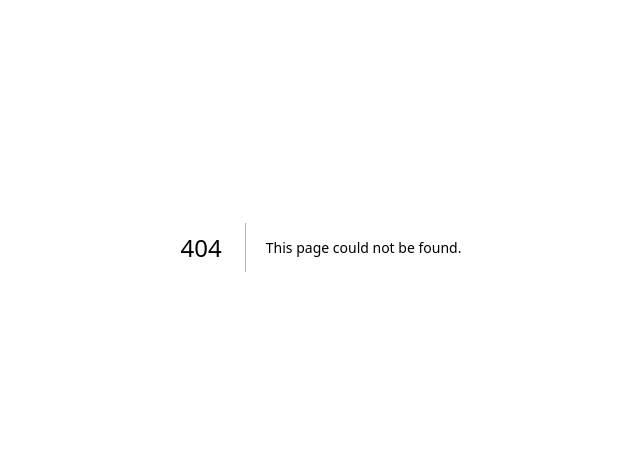
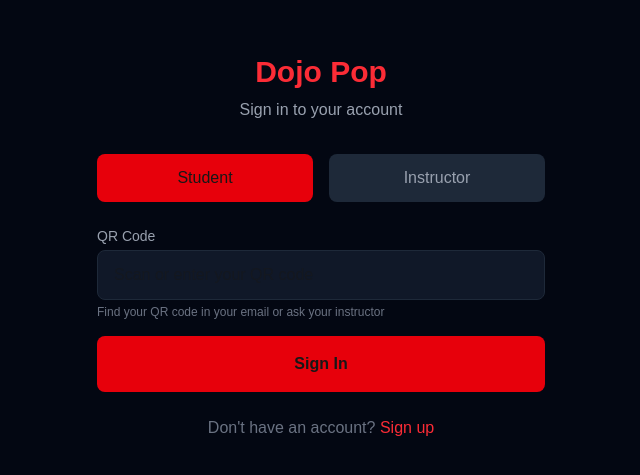
Before and after one commit to Z0rlord/dojopop.xyz, a Next.js app: page /login in a window 1280 px wide. Before the commit this address had no page. Shown: the part 153-628 px from the top of the page, without its empty margins (319-959 px from the left). Built offline with nearby package versions, Linux system fonts and the light colour scheme.

Commit message:
Add NextAuth authentication with QR code login for students and email/password for instructors

```diff
--- a/package.json
+++ b/package.json
@@ -3,7 +3,7 @@
   "version": "0.1.0",
   "private": true,
   "scripts": {
-    "dev": "next dev",
+    "dev": "next dev -H 0.0.0.0",
     "build": "next build",
     "start": "next start",
     "lint": "eslint",
@@ -13,8 +13,10 @@
     "@crossmint/client-sdk-react-ui": "^2.6.17",
     "@prisma/client": "^6.19.2",
     "@yudiel/react-qr-scanner": "^2.5.1",
+    "bcryptjs": "^3.0.3",
     "googleapis": "^171.4.0",
     "next": "16.1.6",
+    "next-auth": "^4.24.13",
     "next-pwa": "^5.6.0",
     "prisma": "^6.19.2",
     "qrcode": "^1.5.4",
--- /dev/null
+++ b/src/app/api/auth/[...nextauth]/route.ts
@@ -0,0 +1,6 @@
+import NextAuth from "next-auth";
+import { authOptions } from "@/lib/auth";
+
+const handler = NextAuth(authOptions);
+
+export { handler as GET, handler as POST };
--- a/src/app/layout.tsx
+++ b/src/app/layout.tsx
@@ -1,6 +1,7 @@
 import type { Metadata, Viewport } from "next";
 import { Geist, Geist_Mono } from "next/font/google";
 import "./globals.css";
+import AuthProvider from "@/components/AuthProvider";
 
 const geistSans = Geist({
   variable: "--font-geist-sans",
@@ -44,7 +45,7 @@ export default function RootLayout({
       <body
         className={`${geistSans.variable} ${geistMono.variable} antialiased bg-gray-950 text-white`}
       >
-        {children}
+        <AuthProvider>{children}</AuthProvider>
       </body>
     </html>
   );
--- /dev/null
+++ b/src/app/login/page.tsx
@@ -0,0 +1,154 @@
+"use client";
+
+import { useState } from "react";
+import { signIn } from "next-auth/react";
+import { useRouter } from "next/navigation";
+
+export default function LoginPage() {
+  const router = useRouter();
+  const [activeTab, setActiveTab] = useState<"student" | "instructor">("student");
+  const [formData, setFormData] = useState({
+    qrCode: "",
+    email: "",
+    password: "",
+  });
+  const [loading, setLoading] = useState(false);
+  const [error, setError] = useState("");
+
+  const handleSubmit = async (e: React.FormEvent) => {
+    e.preventDefault();
+    setLoading(true);
+    setError("");
+
+    const credentials =
+      activeTab === "student"
+        ? { qrCode: formData.qrCode }
+        : { email: formData.email, password: formData.password };
+
+    const result = await signIn("credentials", {
+      ...credentials,
+      redirect: false,
+    });
+
+    if (result?.error) {
+      setError("Invalid credentials");
+      setLoading(false);
+    } else {
+      router.push(activeTab === "student" ? "/student" : "/instructor");
+    }
+  };
+
+  return (
+    <div className="min-h-screen bg-gray-950 p-4 flex items-center justify-center">
+      <div className="max-w-md w-full">
+        <header className="text-center mb-8">
+          <h1 className="text-3xl font-bold text-red-500">Dojo Pop</h1>
+          <p className="text-gray-400 mt-2">Sign in to your account</p>
+        </header>
+
+        <div className="flex gap-4 mb-6">
+          <button
+            onClick={() => setActiveTab("student")}
+            className={`flex-1 py-3 rounded-lg transition ${
+              activeTab === "student"
+                ? "bg-red-600"
+                : "bg-gray-800 text-gray-400"
+            }`}
+          >
+            Student
+          </button>
+          <button
+            onClick={() => setActiveTab("instructor")}
+            className={`flex-1 py-3 rounded-lg transition ${
+              activeTab === "instructor"
+                ? "bg-red-600"
+                : "bg-gray-800 text-gray-400"
+            }`}
+          >
+            Instructor
+          </button>
+        </div>
+
+        {error && (
+          <div className="mb-4 p-4 bg-red-900/30 rounded-lg text-red-400">
+            {error}
+          </div>
+        )}
+
+        <form onSubmit={handleSubmit} className="space-y-4">
+          {activeTab === "student" ? (
+            <div>
+              <label className="block text-sm font-medium text-gray-400 mb-1">
+                QR Code
+              </label>
+              <input
+                type="text"
+                required
+                value={formData.qrCode}
+                onChange={(e) =>
+                  setFormData({ ...formData, qrCode: e.target.value })
+                }
+                className="w-full px-4 py-3 bg-gray-900 rounded-lg border border-gray-800 focus:border-red-500 focus:outline-none"
+                placeholder="Scan or enter your QR code"
+              />
+              <p className="text-xs text-gray-500 mt-1">
+                Find your QR code in your email or ask your instructor
+              </p>
+            </div>
+          ) : (
+            <>
+              <div>
+                <label className="block text-sm font-medium text-gray-400 mb-1">
+                  Email
+                </label>
+                <input
+                  type="email"
+                  required
+                  value={formData.email}
+                  onChange={(e) =>
+                    setFormData({ ...formData, email: e.target.value })
+                  }
+                  className="w-full px-4 py-3 bg-gray-900 rounded-lg border border-gray-800 focus:border-red-500 focus:outline-none"
+                  placeholder="instructor@dojopop.com"
+                />
+              </div>
+
+              <div>
+                <label className="block text-sm font-medium text-gray-400 mb-1">
+                  Password
+                </label>
+                <input
+                  type="password"
+                  required
+                  value={formData.password}
+                  onChange={(e) =>
+                    setFormData({ ...formData, password: e.target.value })
+                  }
+                  className="w-full px-4 py-3 bg-gray-900 rounded-lg border border-gray-800 focus:border-red-500 focus:outline-none"
+                  placeholder="••••••••"
+                />
+              </div>
+            </>
+          )}
+
+          <button
+            type="submit"
+            disabled={loading}
+            className="w-full py-4 bg-red-600 hover:bg-red-700 disabled:bg-gray-700 rounded-lg font-semibold transition"
+          >
+            {loading ? "Signing in..." : "Sign In"}
+          </button>
+        </form>
+
+        <div className="mt-6 text-center">
+          <p className="text-gray-500">
+            Don&apos;t have an account?{" "}
+            <a href="/signup" className="text-red-500 hover:underline">
+              Sign up
+            </a>
+          </p>
+        </div>
+      </div>
+    </div>
+  );
+}
--- /dev/null
+++ b/src/components/AuthProvider.tsx
@@ -0,0 +1,8 @@
+"use client";
+
+import { SessionProvider } from "next-auth/react";
+import { ReactNode } from "react";
+
+export default function AuthProvider({ children }: { children: ReactNode }) {
+  return <SessionProvider>{children}</SessionProvider>;
+}
--- /dev/null
+++ b/src/lib/auth.ts
@@ -0,0 +1,96 @@
+import { NextAuthOptions } from "next-auth";
+import { PrismaAdapter } from "@next-auth/prisma-adapter";
+import { PrismaClient } from "@prisma/client";
+import CredentialsProvider from "next-auth/providers/credentials";
+import bcrypt from "bcryptjs";
+
+const prisma = new PrismaClient();
+
+export const authOptions: NextAuthOptions = {
+  adapter: PrismaAdapter(prisma),
+  providers: [
+    // Student/Parent login with QR code
+    CredentialsProvider({
+      name: "QR Code",
+      credentials: {
+        qrCode: { label: "QR Code", type: "text" },
+      },
+      async authorize(credentials) {
+        if (!credentials?.qrCode) return null;
+
+        const student = await prisma.student.findUnique({
+          where: { qrCode: credentials.qrCode },
+          select: { id: true, name: true, email: true, dojoId: true },
+        });
+
+        if (!student) return null;
+
+        return {
+          id: student.id,
+          name: student.name,
+          email: student.email,
+          role: "student",
+          dojoId: student.dojoId,
+        };
+      },
+    }),
+    // Instructor login with email/password
+    CredentialsProvider({
+      name: "Instructor Login",
+      credentials: {
+        email: { label: "Email", type: "email" },
+        password: { label: "Password", type: "password" },
+      },
+      async authorize(credentials) {
+        if (!credentials?.email || !credentials?.password) return null;
+
+        const instructor = await prisma.instructor.findUnique({
+          where: { email: credentials.email },
+        });
+
+        if (!instructor) return null;
+
+        // Compare hashed password
+        const hashedInput = require("crypto")
+          .createHash("sha256")
+          .update(credentials.password)
+          .digest("hex");
+
+        if (hashedInput !== instructor.password) return null;
+
+        return {
+          id: instructor.id,
+          name: instructor.name,
+          email: instructor.email,
+          role: instructor.isAdmin ? "admin" : "instructor",
+          dojoId: instructor.dojoId,
+        };
+      },
+    }),
+  ],
+  callbacks: {
+    async jwt({ token, user }) {
+      if (user) {
+        token.role = user.role;
+        token.dojoId = user.dojoId;
+      }
+      return token;
+    },
+    async session({ session, token }) {
+      if (session.user) {
+        (session.user as any).role = token.role;
+        (session.user as any).dojoId = token.dojoId;
+      }
+      return session;
+    },
+  },
+  pages: {
+    signIn: "/login",
+    error: "/login",
+  },
+  session: {
+    strategy: "jwt",
+    maxAge: 30 * 24 * 60 * 60, // 30 days
+  },
+  secret: process.env.NEXTAUTH_SECRET,
+};
```
Also changed, not shown: 1 other file (tests, documents, lock files or other folders).
